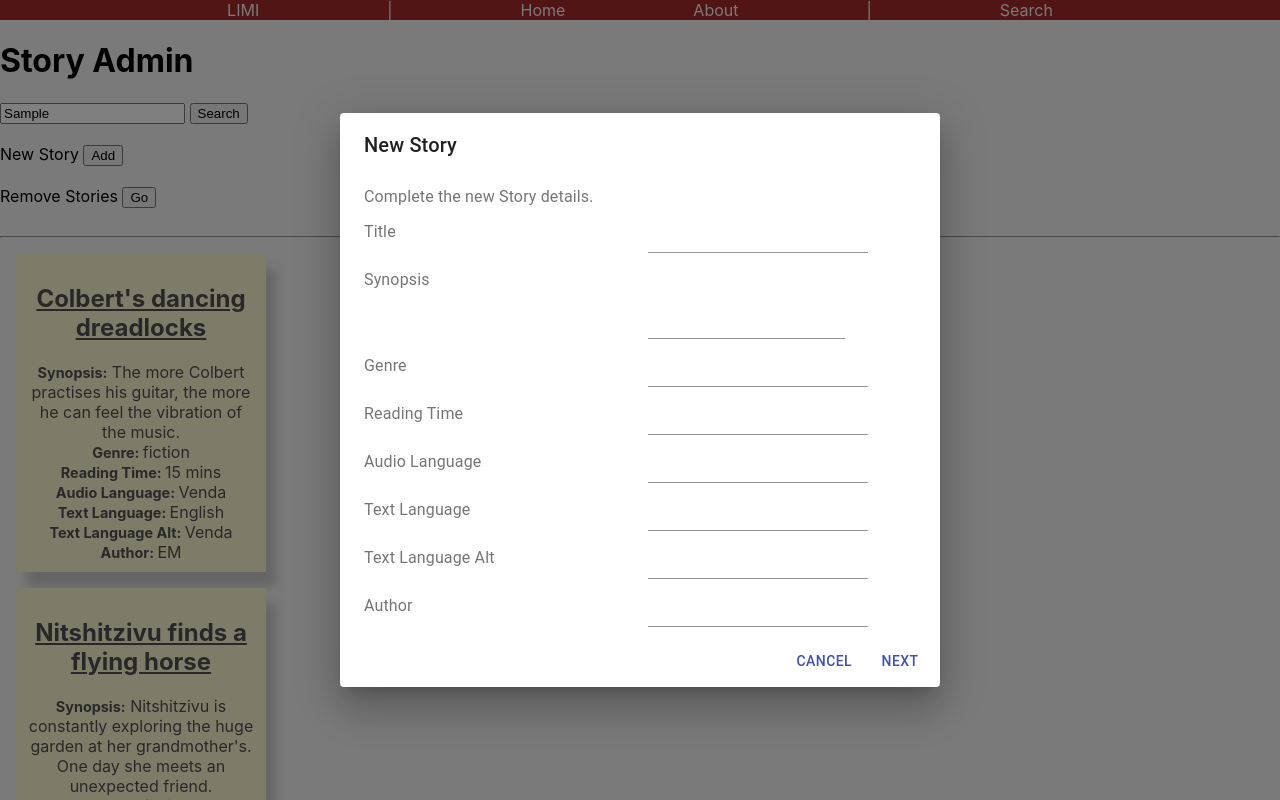
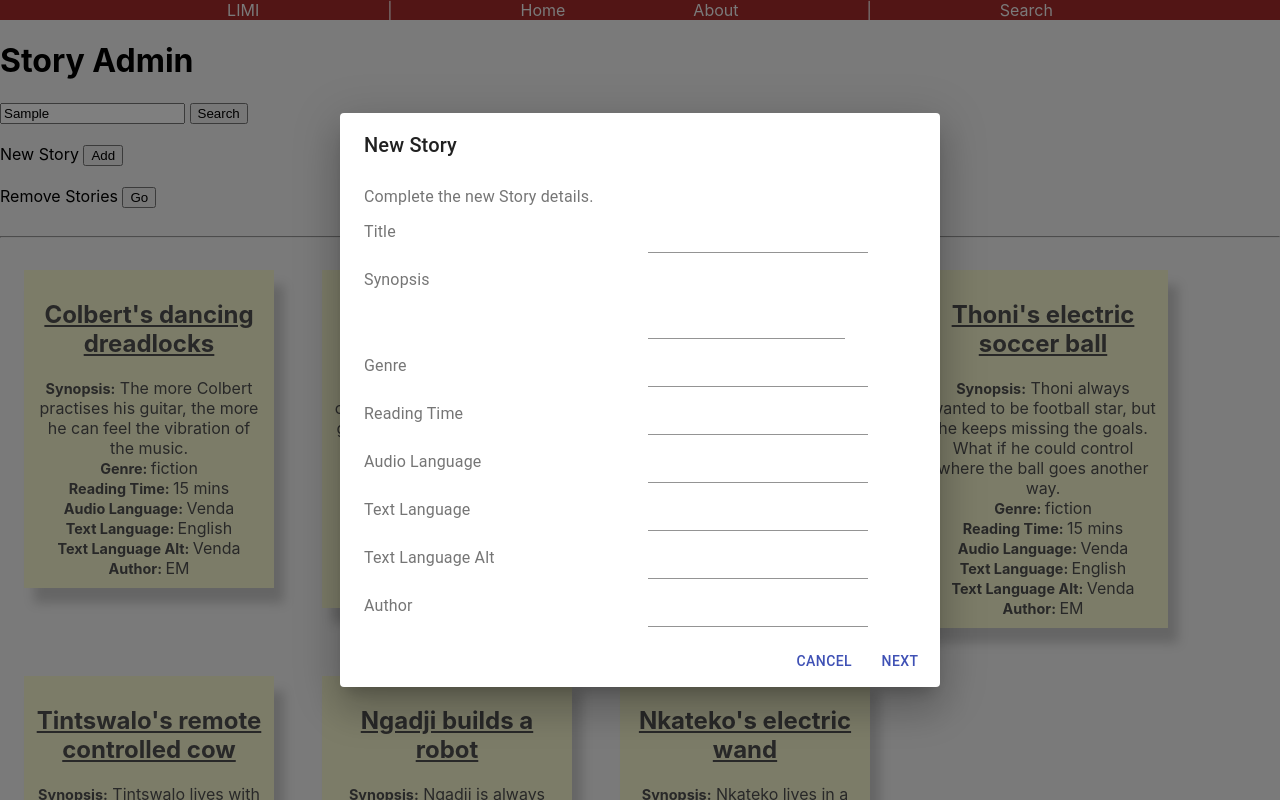
Before and after one commit to badgerine/limi, a React (Create React App) app: page /backoffice in a window 1280 px wide. Both pictures are taken after typing "Sample" into the empty fields and a click on the button "Add". Shown: the top 800 px of the page. Built offline with nearby package versions, Linux system fonts and the light colour scheme.

Commit message:
Backoffice styling improvement, Boxes

```diff
--- /dev/null
+++ b/src/components/BackOffice/BackOffice.css
@@ -0,0 +1,15 @@
+.BackOffice{
+    display: flex;
+    flex-flow: row wrap;
+    justify-content: space-between;
+    width: 80%;
+    margin: auto;
+    background-color:white;
+    padding: 5px;
+    text-decoration: none;
+}
+
+/* .BackOffice section{ */
+    /* padding-left: 5%;
+    padding-right: 5%; */
+/* } */
--- a/src/components/BackOffice/BackOffice.js
+++ b/src/components/BackOffice/BackOffice.js
@@ -1,25 +1,22 @@
-import React, { Component } from 'react';
-import { connect } from 'react-redux';
-import Grid from '@material-ui/core/Grid';
 import Button from '@material-ui/core/Button';
-import { TextField, FormLabel } from '@material-ui/core';
 import Dialog from '@material-ui/core/Dialog';
 import DialogActions from '@material-ui/core/DialogActions';
 import DialogContent from '@material-ui/core/DialogContent';
-import DialogContentText from '@material-ui/core/DialogContentText';
 import DialogTitle from '@material-ui/core/DialogTitle';
-import FormControl from '@material-ui/core/FormControl';
+import { withStyles } from '@material-ui/styles';
+import Box from '@material-ui/core/Box';
+import React, { Component } from 'react';
+import { connect } from 'react-redux';
+import axios from '../../axios-stories';
 import StoryCard from '../StoryCard/StoryCard';
-import { withStyles } from '@material-ui/styles';
+import './BackOffice.css';
+import { mediaUpload, newStoryForm } from './NewStory';
 
-import { newStoryForm, mediaUpload } from './NewStory';
-import axios from '../../axios-stories';
-// import './BackOffice.css';
 
 
 const styles = theme => ({
     card: {
-        borderRadius: 0
+        borderRadius: 0,
     }
 });
 
@@ -33,11 +30,11 @@ class BackOffice extends Component {
         nextCount: 0
     }
 
-    componentWillUpdate(nextProps, nextState) {
-        const doUpdate = this.state != nextState;
-        console.log('[Backoffice.componentWillUpdate]', 'doUpdate=', doUpdate);
-        return doUpdate;
-    }
+    // componentWillUpdate(nextProps, nextState) {
+    //     const doUpdate = this.state != nextState;
+    //     console.log('[Backoffice.componentWillUpdate]', 'doUpdate=', doUpdate);
+    //     return doUpdate;
+    // }
 
     toggleNext = () => {
         this.setState((prevState, props) => ({
@@ -67,12 +64,12 @@ class BackOffice extends Component {
 
     memoriseStory = (newStoryInput) => {
         if (this.state.nextCount == 0) {
-            console.log('[Backoffice.memoriseStory]',newStoryInput);
+            console.log('[Backoffice.memoriseStory]', newStoryInput);
             this.setState({ newStory: newStoryInput });
             this.toggleNext();
         } else {
             console.log('[Backoffice.memoriseStory]', 'trying to set the mediaId', newStoryInput);
-            this.setState({ newStoryOpen: false, newStory: newStoryInput }, this.handleSubmitStory());
+            this.setState({ newStoryOpen: false, newStory: newStoryInput }, () => this.handleSubmitStory());
         }
         // return {newStoryOpen: false, newStory: {default: "sdfjlk"}};
     }
@@ -88,8 +85,8 @@ class BackOffice extends Component {
             })
     }
 
-    storySelectedHandler = (story) => {
-        console.log('story selected');
+    storySelectedHandler = (storyId, mediaId) => {
+        console.log('story selected=', storyId, " | ", mediaId);
     }
 
     render() {
@@ -109,13 +106,14 @@ class BackOffice extends Component {
                     primaryText={this.state.newStory.primaryText}
                     secondaryText={this.state.newStory.secondaryText}
                     author={this.state.newStory.author}
+                    mediaId={this.state.newStory.mediaId}
                     clicked={() => this.storySelectedHandler(this.state.newStory.id, this.state.newStory.mediaId)}
                 />
             </div>);
         }
 
         let storyCards = this.props.stories.map(story => (
-            <div key={story.id} style={{ textDecoration: 'none' }}>
+            <Box p={1} key={story.id} style={{ textDecoration: 'none' }}>
                 <StoryCard
                     id={story.id}
                     title={story.title}
@@ -128,7 +126,7 @@ class BackOffice extends Component {
                     author={story.author}
                     clicked={() => this.storySelectedHandler(story.id, story.mediaId)}
                 />
-            </div>));
+            </Box>));
 
         let newStoryEntry = null;
         switch (this.state.nextCount) {
@@ -137,14 +135,34 @@ class BackOffice extends Component {
             case 1: newStoryEntry = mediaUpload(this.state.newStory.title,
                 // (mediaIdInput) => this.updateNewStoryMediaId(mediaId));
                 (mediaIdInput) => {
-                    newStoryInput = {...this.state.newStory};
-                    newStoryInput['mediaId'] = mediaIdInput;})
+                    newStoryInput = { ...this.state.newStory };
+                    newStoryInput['mediaId'] = mediaIdInput;
+                })
         }
 
         return (
             <React.Fragment>
                 <h1>Story Admin</h1>
-                <div>
+                <Box display="flex" flexWrap="wrap">
+                    <Box>
+                        <div>
+                            <span><input type="text" /> <button>Search</button></span>
+                        </div>
+                        <br />
+                        <div>
+                            <span>New Story <button onClick={this.toggleNewStory}>Add</button></span>
+                        </div>
+                        <br />
+                        <div>
+                            <span> Remove Stories <button>Go</button></span>
+                        </div>
+                        <br />
+                    </Box>
+                    <Box>
+                        {newStoryCard}
+                    </Box>
+                </Box>
+                {/* <div>
                     <span><input type="text" /> <button>Search</button></span>
                 </div>
                 <br />
@@ -156,10 +174,13 @@ class BackOffice extends Component {
                     <span> Remove Stories <button>Go</button></span>
                 </div>
                 <br />
-                {newStoryCard}
+                {newStoryCard} */}
                 <hr />
-                {storyCards}
-                <Dialog open={this.state.newStoryOpen} onClose={this.toggleNewStory} onSubmit={() => this.handleSubmitStory(newStoryInput)} aria-labelledby="form-dialog-title">
+                <Box display="flex" flexWrap="wrap">
+                    {storyCards}
+                </Box>
+
+                <Dialog open={this.state.newStoryOpen} onClose={this.toggleNewStory} aria-labelledby="form-dialog-title">
                     <DialogTitle id="form-dialog-title">New Story</DialogTitle>
                     <DialogContent>
                         {newStoryEntry}
--- a/src/components/BackOffice/MediaUploader.js
+++ b/src/components/BackOffice/MediaUploader.js
@@ -41,6 +41,7 @@ export const MediaUploader = (props) => {
 
     return (
         <div className="App">
+            <h3>{props.storyTitle}</h3>
             <form onSubmit={handleFireBaseUpload}>
                 <input
                     type="file"
--- a/src/components/BackOffice/NewStory.js
+++ b/src/components/BackOffice/NewStory.js
@@ -115,6 +115,6 @@ const fileSelectedHandler = event => {
 export const mediaUpload = (title, returnMediaId) => {
     // returnMediaId('TODO-after-upload');
     return (
-        <MediaUploader getMediaId={(mediaId) => returnMediaId(mediaId)} />
+        <MediaUploader storyTitle={title} getMediaId={(mediaId) => returnMediaId(mediaId)} />
        )
 }
```
